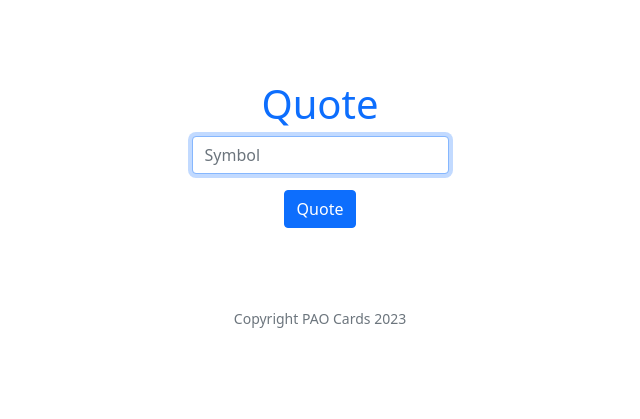
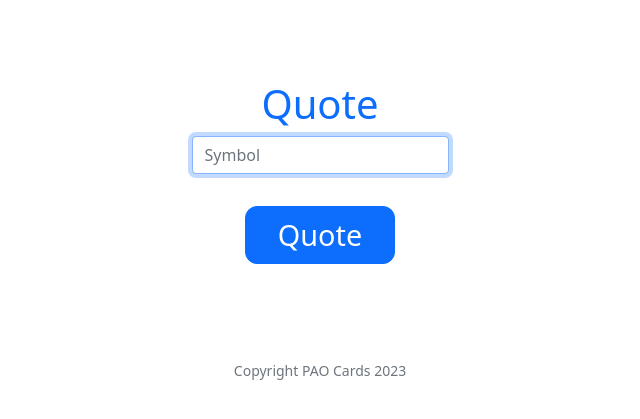
Before and after one commit to d-bliss/paocards, a Flask app: template templates/play.html in a window 1280 px wide. Shown: the part 76-495 px from the top of the page, without its empty margins (320-960 px from the left). Run offline with Flask 2, Linux system fonts and the light colour scheme; the template is opened without the code that fills it, so the values that code supplies are empty; some libraries are stand-ins or nearby versions.

Commit message:
Wed, Jan 18, 2023, 11:35 PM +00:00

```diff
--- a/static/styles.css
+++ b/static/styles.css
@@ -17,6 +17,14 @@ nav .navbar-brand .blue {
 /* Centers text on input form */
 .center-text {
     text-align: center;
+}
+
+/* Increase the size, round the corners, and add some margin to the save button on input page */
+.btn-primary {
+    font-size: 1.8rem;
+    padding: 0.4rem 2rem;
+    margin: 1rem;
+    border-radius: 0.75rem;
 }
 
 /* This class is used to set the width of an element to 50% of the total page width */
```
Also changed, not shown: 1 other file.
